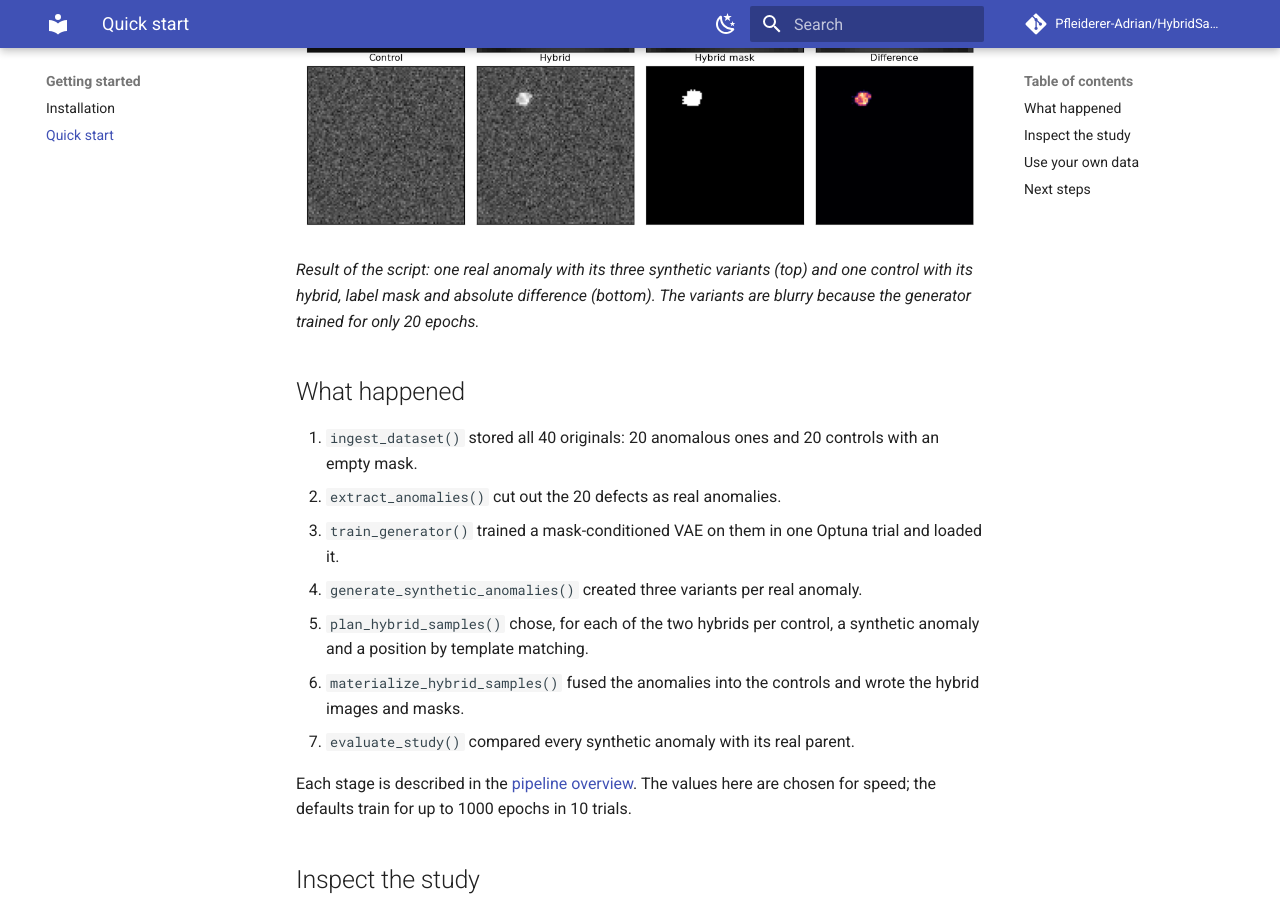
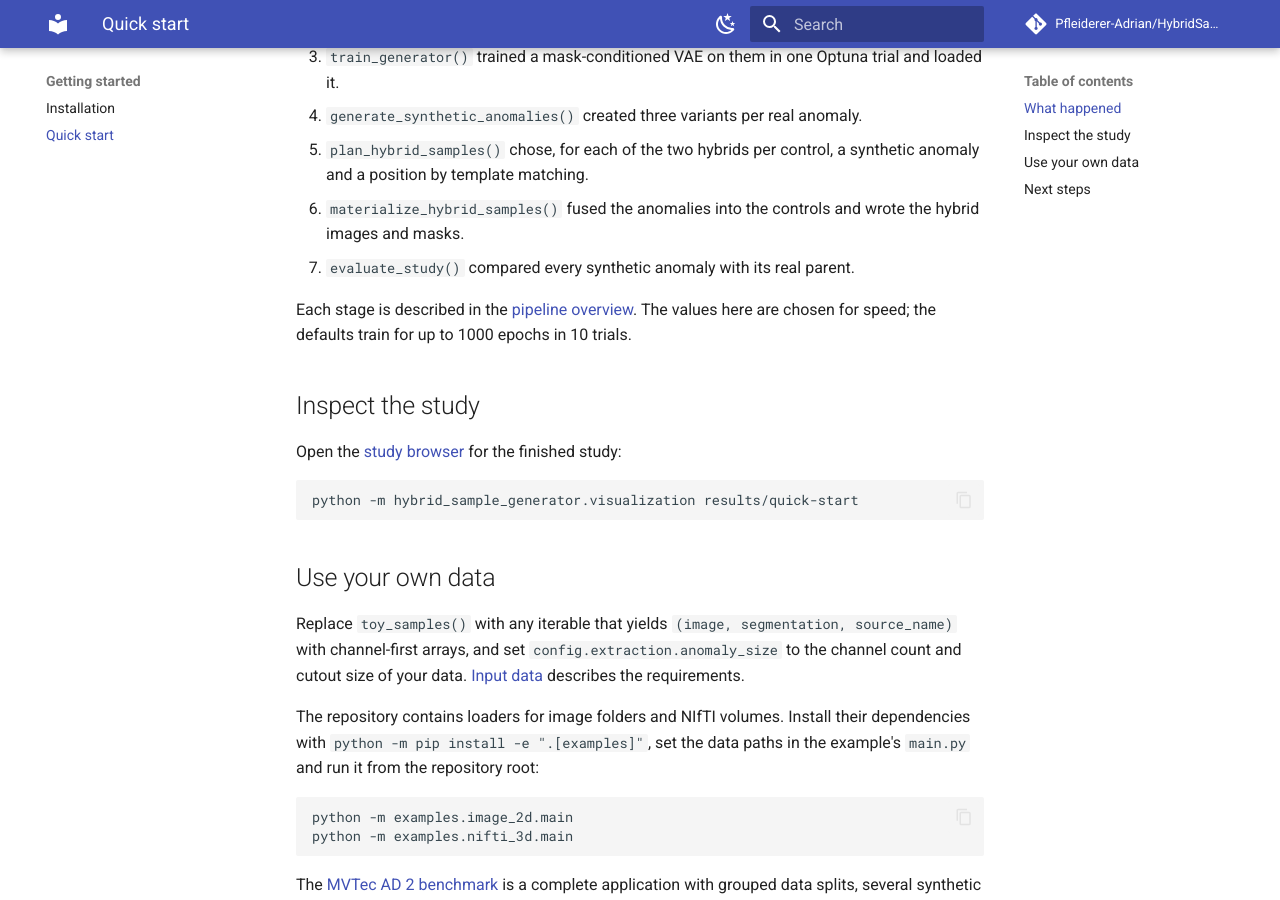
Before and after one commit to Pfleiderer-Adrian/HybridSampleGeneration, an MkDocs documentation site: the page built from docs/getting-started/quick-start.md, in a window 1280 px wide and 900 px high, scrolled down 1437 px. Built offline with MkDocs 1.6.1 and Material for MkDocs 9.7.7, drawn with Linux system fonts in a browser that asks for light colours; comment, search, counter and statistics services are not loaded.

Commit message:
Remove the generated quick start figure
Co-Authored-By: Claude Fable 5.2 <noreply@anthropic.com>

```diff
--- a/docs/getting-started/quick-start.md
+++ b/docs/getting-started/quick-start.md
@@ -57,12 +57,6 @@ summary. The study folder `results/quick-start/` then contains the
 configuration, the database, the trained model and all arrays; see
 [data model and storage](../concepts/study-storage.md).
 
-![Real anomaly cutout with three synthetic variants, and a control with the resulting hybrid, mask and difference](../assets/quick-start-result.png)
-
-*Result of the script: one real anomaly with its three synthetic variants (top)
-and one control with its hybrid, label mask and absolute difference (bottom).
-The variants are blurry because the generator trained for only 20 epochs.*
-
 ## What happened
 
 1. `ingest_dataset()` stored all 40 originals: 20 anomalous ones and 20
```
Also changed, not shown: docs/assets/quick-start-result.png (deleted).
